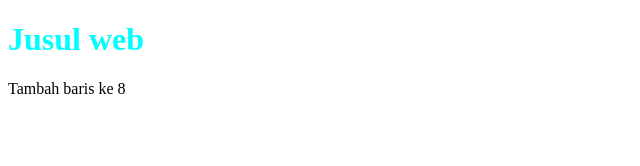
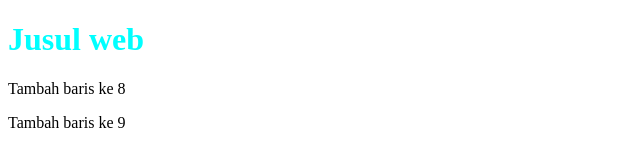
Before and after one commit to azura156/MyProject_Pasha, a plain HTML site: page index.html in a window 1280 px wide. Shown: the whole page, without its empty margins (0-640 px from the left). Drawn offline with Linux system fonts and the light colour scheme.

Commit message:
Stash Apply dan Drop

```diff
--- a/index.html
+++ b/index.html
@@ -6,5 +6,6 @@
     <body>
         <h1 style="color: aqua;">Jusul web</h1>
         <p>Tambah baris ke 8</p>
+        <p>Tambah baris ke 9</p>
     </body>
 </html>
```
